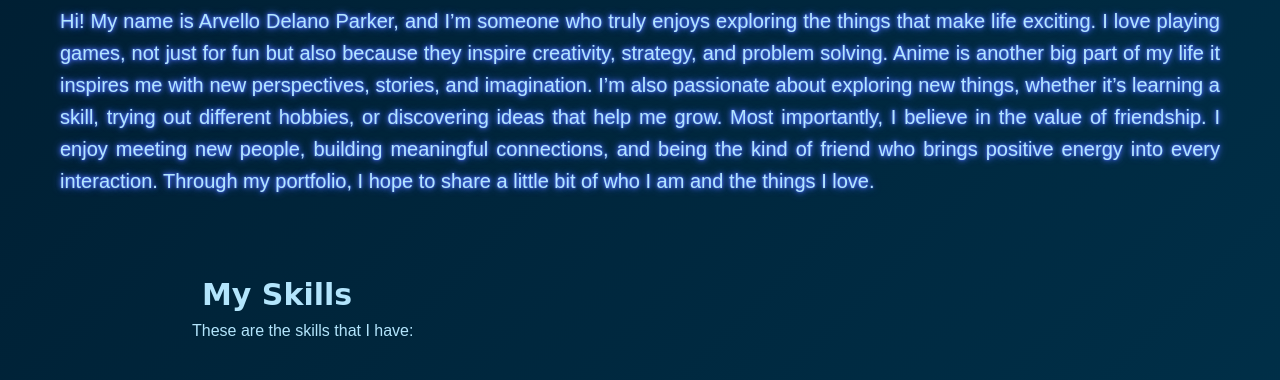
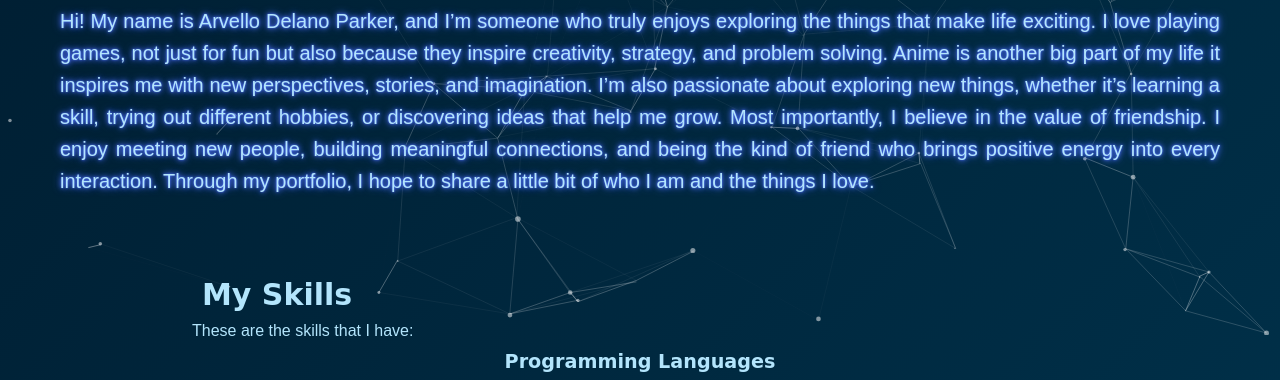
Before and after one commit to parker501/Parker-s-Porfolio, a plain HTML site: page index.html in a window 1280 px wide. Shown: the part 465-845 px from the top of the page. Drawn offline with nearby package versions, Linux system fonts and the light colour scheme.

Commit message:
Add files via upload

```diff
--- a/index.html
+++ b/index.html
@@ -5,9 +5,11 @@
     <meta name="viewport" content="width=device-width, initial-scale=1.0" />
     <link rel="stylesheet" href="style.css" />
     <script src="https://unpkg.com/typed.js@2.1.0/dist/typed.umd.js"></script>
+    <script src="https://cdn.jsdelivr.net/npm/particles.js"></script>
     <title>Arvello's Portfolio</title>
   </head>
   <body>
+    <div id="particles-js"></div>
     <header>
       <div class="main-header">
         <h3 class="info-header">
@@ -95,7 +97,7 @@
             </div>
           </div>
         </div>
-        <div class="title1">
+        <div class="title2">
           <h3>Technologia and Tools</h3>
         </div>
         <div class="skill-icons">
--- a/script.js
+++ b/script.js
@@ -11,3 +11,158 @@ const navLinks = document.getElementById("nav-links");
 menuToggle.addEventListener("click", () => {
   navLinks.classList.toggle("show");
 });
+
+/* ================================
+   Particles.js Configuration
+   ================================ */
+
+particlesJS("particles-js", {
+  particles: {
+    number: {
+      value: 80,
+      density: {
+        enable: true,
+        value_area: 800,
+      },
+    },
+
+    color: {
+      value: "#ffffff",
+    },
+
+    shape: {
+      type: "circle",
+      stroke: {
+        width: 0,
+        color: "#000000",
+      },
+      polygon: {
+        nb_sides: 5,
+      },
+      image: {
+        src: "img/github.svg",
+        width: 100,
+        height: 100,
+      },
+    },
+
+    opacity: {
+      value: 0.5,
+      random: false,
+      anim: {
+        enable: false,
+        speed: 1,
+        opacity_min: 0.1,
+        sync: false,
+      },
+    },
+
+    size: {
+      value: 3,
+      random: true,
+      anim: {
+        enable: false,
+        speed: 40,
+        size_min: 0.1,
+        sync: false,
+      },
+    },
+
+    line_linked: {
+      enable: true,
+      distance: 150,
+      color: "#ffffff",
+      opacity: 0.4,
+      width: 1,
+    },
+
+    move: {
+      enable: true,
+      speed: 6,
+      direction: "none",
+      random: false,
+      straight: false,
+      out_mode: "out",
+      bounce: false,
+      attract: {
+        enable: false,
+        rotateX: 600,
+        rotateY: 1200,
+      },
+    },
+  },
+
+  interactivity: {
+    detect_on: "canvas",
+    events: {
+      onhover: {
+        enable: true,
+        mode: "grab",
+      },
+      onclick: {
+        enable: true,
+        mode: "push",
+      },
+      resize: true,
+    },
+
+    modes: {
+      grab: {
+        distance: 400,
+        duration: 0.4,
+      },
+      bubble: {
+        distance: 400,
+        size: 40,
+        duration: 2,
+        opacity: 8,
+        speed: 3,
+      },
+      repulse: {
+        distance: 200,
+        duration: 0.4,
+      },
+      push: {
+        particles_nb: 4,
+      },
+      remove: {
+        particles_nb: 2,
+      },
+    },
+  },
+
+  retina_detect: true,
+});
+
+/* ================================
+   Stats.js Counter
+   ================================ */
+
+let count_particles, stats, update;
+
+// Create stats monitor (FPS counter)
+stats = new Stats();
+stats.setMode(0); // 0: FPS, 1: MS
+stats.domElement.style.position = "absolute";
+stats.domElement.style.left = "0px";
+stats.domElement.style.top = "0px";
+document.body.appendChild(stats.domElement);
+
+// Get particle counter element
+count_particles = document.querySelector(".js-count-particles");
+
+// Animation loop for stats update
+update = function () {
+  stats.begin();
+  stats.end();
+
+  const particles = window.pJSDom[0]?.pJS?.particles?.array;
+  if (particles) {
+    count_particles.innerText = particles.length;
+  }
+
+  requestAnimationFrame(update);
+};
+
+// Start animation loop
+requestAnimationFrame(update);
--- a/style.css
+++ b/style.css
@@ -3,6 +3,15 @@
   box-sizing: border-box;
   margin: 0;
   padding: 0;
+}
+
+#particles-js {
+  position: fixed;
+  top: 0;
+  left: 0;
+  width: 100%;
+  height: 100%;
+  z-index: -1;
 }
 
 .menu-toggle {
@@ -151,12 +160,17 @@ header a {
   padding: 0 15% 0 15%;
 }
 
+.title2 {
+  padding: 0 15% 0 15%;
+  margin-top: 60px;
+}
+
 .title1 h3 {
   font-size: 30px;
 }
 
 .skill-category {
-  margin-top: 60px;
+  margin: 0;
   padding: 0 15%;
   text-align: center;
 }
@@ -192,8 +206,8 @@ header a {
 .contact {
   display: flex;
   flex-direction: column;
-  align-items: center; /* centers the whole thing */
-  text-align: center; /* centers text */
+  align-items: center;
+  text-align: center;
   margin-top: 30px;
 }
 
```
Lines whose indentation alone changed are shown as unchanged.
